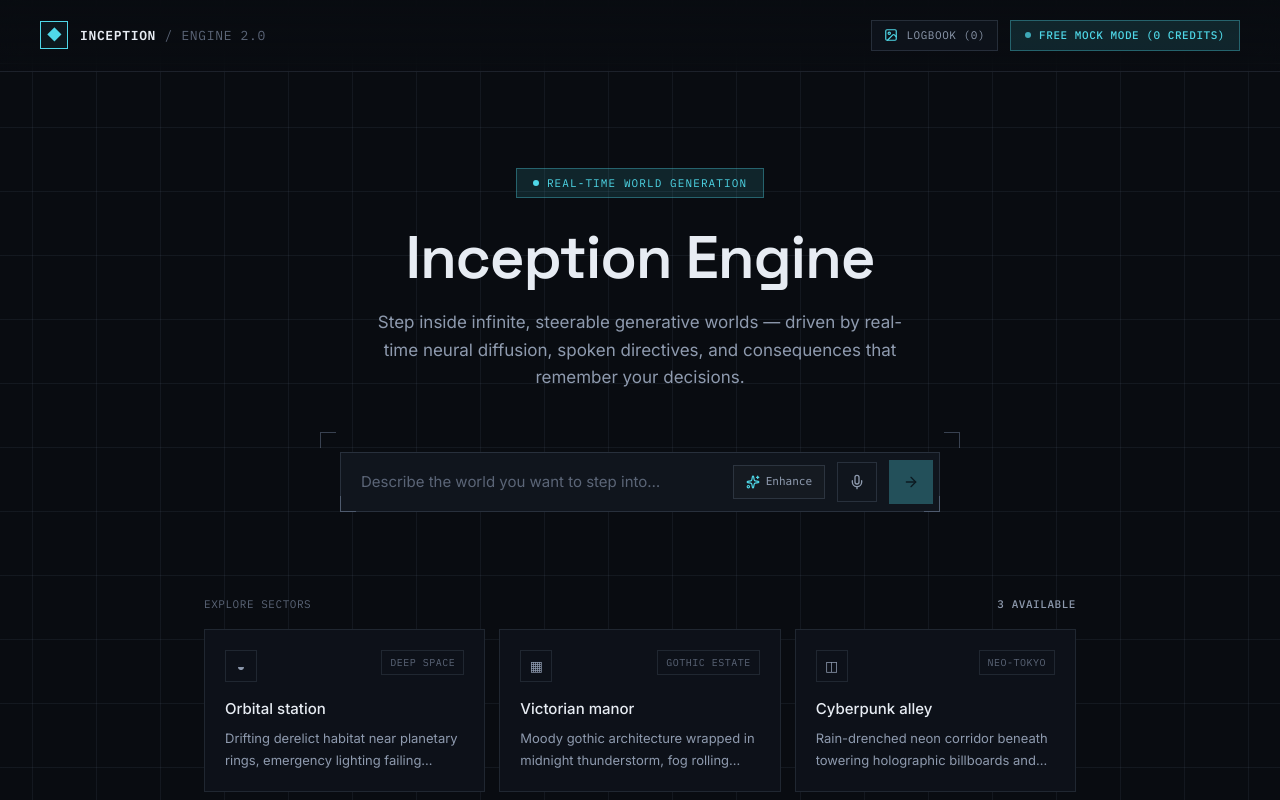
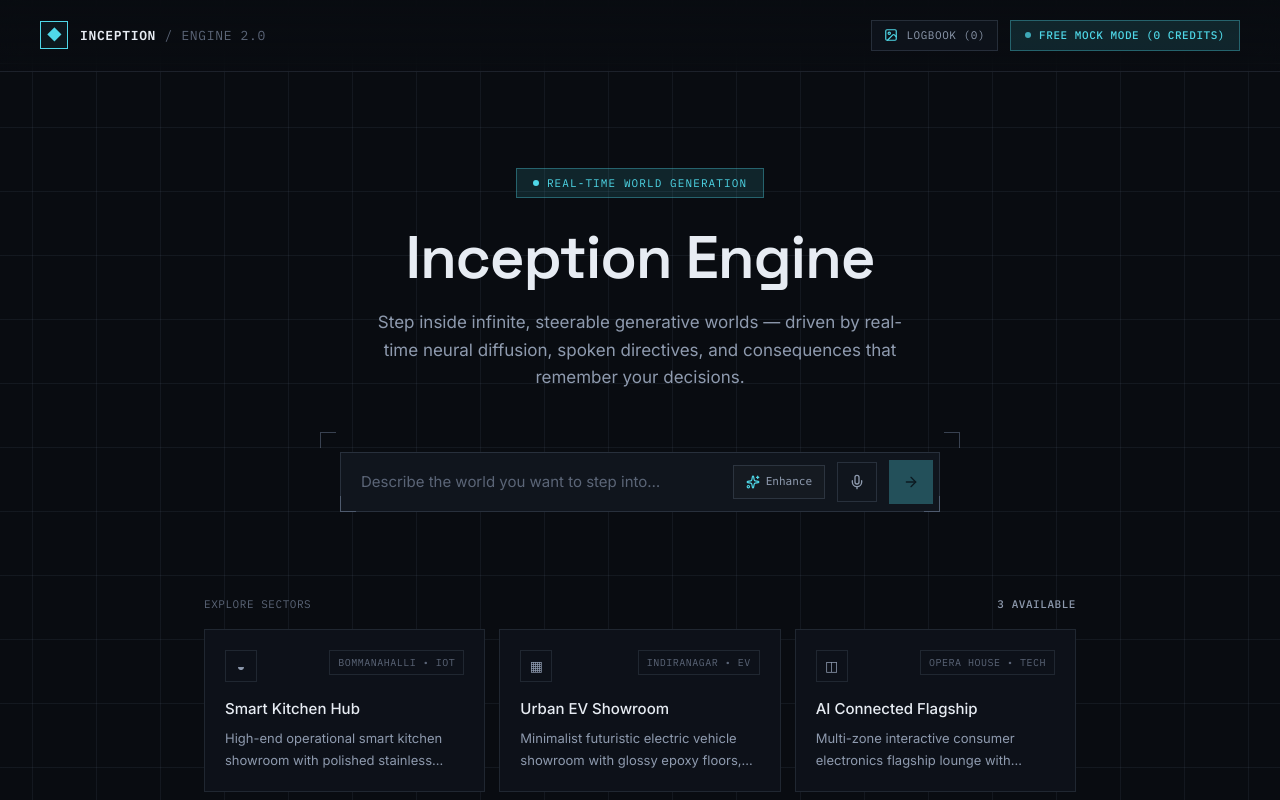
Before and after one commit to realRoronoa/hackathon-inception, a React (Vite) app in the folder frontend/: page / in a window 1280 px wide. Built offline with nearby package versions, Linux system fonts and the light colour scheme; no server answers.

Commit message:
feat: update landing page presets with Bengaluru spatial product launch case studies (Smart Kitchen, Urban EV, AI Flagship)

```diff
--- a/frontend/src/components/LandingScreen.tsx
+++ b/frontend/src/components/LandingScreen.tsx
@@ -28,31 +28,34 @@ interface SectorCard {
 
 const SECTORS: SectorCard[] = [
   {
-    id: 'orbital',
+    id: 'smart-kitchen',
     icon: '◒',
-    tag: 'DEEP SPACE',
-    title: 'Orbital station',
+    tag: 'BOMMANAHALLI • IOT',
+    title: 'Smart Kitchen Hub',
     description:
-      'Drifting derelict habitat near planetary rings, emergency lighting failing across three decks.',
-    prompt: 'Abandoned Orbital Station adrift near Saturn rings with flickering emergency lights',
+      'High-end operational smart kitchen showroom with polished stainless steel counters, embedded digital displays, and warm LED lighting.',
+    prompt:
+      'A high-end operational smart kitchen showroom with polished stainless steel counters, embedded digital displays, and warm architectural LED lighting, cinematic exploration aesthetic',
   },
   {
-    id: 'manor',
+    id: 'ev-showroom',
     icon: '▦',
-    tag: 'GOTHIC ESTATE',
-    title: 'Victorian manor',
+    tag: 'INDIRANAGAR • EV',
+    title: 'Urban EV Showroom',
     description:
-      'Moody gothic architecture wrapped in midnight thunderstorm, fog rolling through the east wing.',
-    prompt: 'Victorian Manor in a dense midnight thunderstorm with torchlit hallways',
+      'Minimalist futuristic electric vehicle showroom with glossy epoxy floors, neon accent strips, and a sleek vehicle platform.',
+    prompt:
+      'A minimalist futuristic electric vehicle showroom with glossy epoxy floors, neon accent strips, and a sleek vehicle platform, high-end sci-fi atmosphere',
   },
   {
-    id: 'cyberpunk',
+    id: 'ai-flagship',
     icon: '◫',
-    tag: 'NEO-TOKYO',
-    title: 'Cyberpunk alley',
+    tag: 'OPERA HOUSE • TECH',
+    title: 'AI Connected Flagship',
     description:
-      'Rain-drenched neon corridor beneath towering holographic billboards and distant sirens.',
-    prompt: 'Cyberpunk Alley drenched in neon rain with flying holograms and steam vents',
+      'Multi-zone interactive consumer electronics flagship lounge with curved ambient screens and futuristic smart home displays.',
+    prompt:
+      'A multi-zone interactive consumer electronics flagship lounge with curved ambient screens and futuristic smart home displays, cinematic lighting',
   },
 ];
 
--- a/frontend/src/engine/mockVideoEngine.ts
+++ b/frontend/src/engine/mockVideoEngine.ts
@@ -3,12 +3,14 @@ import type { IVideoEngine, VideoStreamSource } from './videoEngine';
 
 // High-definition public cinematic environment feeds for different world prompts
 const PRESET_VIDEO_SOURCES: Record<string, string> = {
-  'abandoned orbital station':
-    'https://commondatastorage.googleapis.com/gtv-videos-bucket/sample/TearsOfSteel.mp4',
-  'victorian manor':
-    'https://commondatastorage.googleapis.com/gtv-videos-bucket/sample/BigBuckBunny.mp4',
-  'cyberpunk alley':
-    'https://commondatastorage.googleapis.com/gtv-videos-bucket/sample/ElephantsDream.mp4',
+  kitchen: 'https://commondatastorage.googleapis.com/gtv-videos-bucket/sample/TearsOfSteel.mp4',
+  smart: 'https://commondatastorage.googleapis.com/gtv-videos-bucket/sample/TearsOfSteel.mp4',
+  ev: 'https://commondatastorage.googleapis.com/gtv-videos-bucket/sample/ElephantsDream.mp4',
+  showroom: 'https://commondatastorage.googleapis.com/gtv-videos-bucket/sample/ElephantsDream.mp4',
+  flagship: 'https://commondatastorage.googleapis.com/gtv-videos-bucket/sample/TearsOfSteel.mp4',
+  orbital: 'https://commondatastorage.googleapis.com/gtv-videos-bucket/sample/TearsOfSteel.mp4',
+  manor: 'https://commondatastorage.googleapis.com/gtv-videos-bucket/sample/BigBuckBunny.mp4',
+  cyberpunk: 'https://commondatastorage.googleapis.com/gtv-videos-bucket/sample/ElephantsDream.mp4',
 };
 
 const DEFAULT_VIDEO_URL =
```
